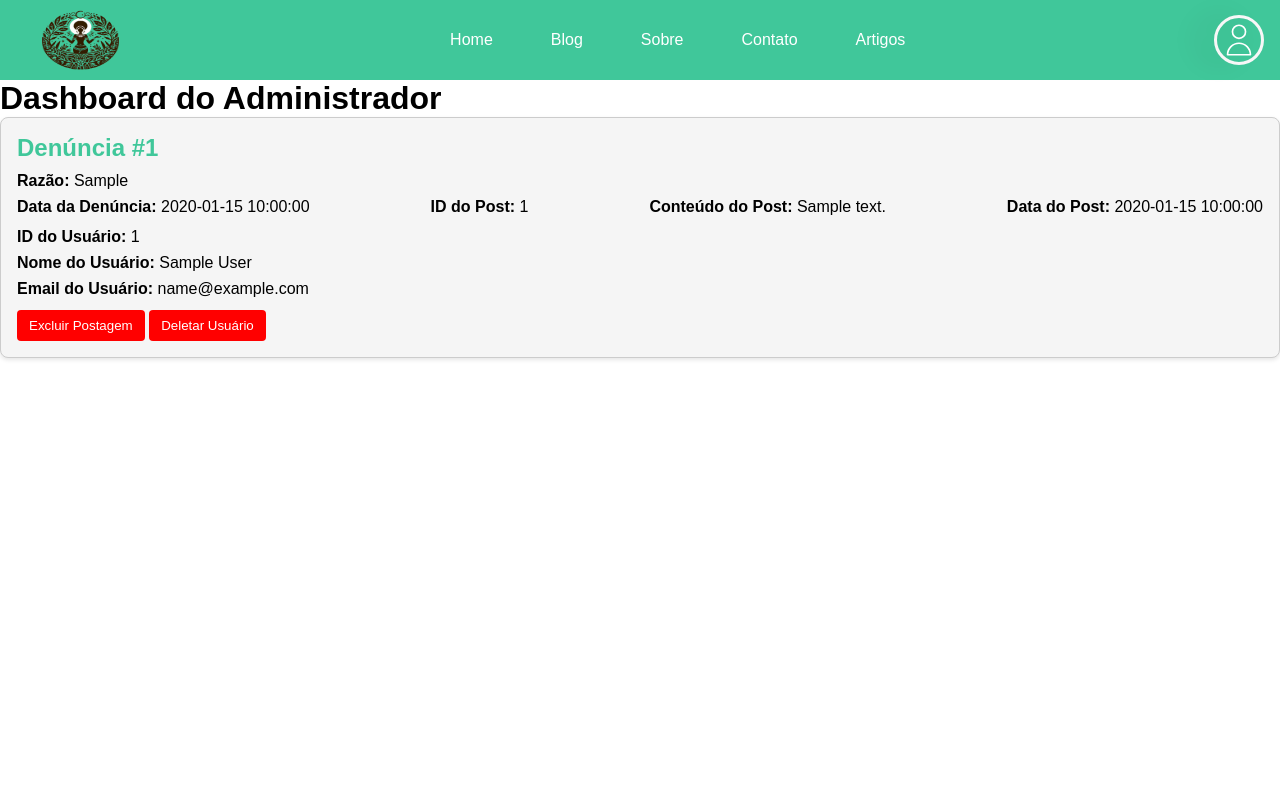
After one commit to Buenno0/website, a PHP site: page /admin/adm_dashboard.php in a window 1280 px wide. The commit adds this page. Run offline with PHP 8.4, Linux system fonts and the light colour scheme; the visitor is signed in with stand-in values (Sample User, id 1); tables that the repository leaves empty hold one stand-in row (values such as "Sample post").

```diff
--- /dev/null
+++ b/admin/adm_dashboard.php
@@ -0,0 +1,90 @@
+<?php
+require_once('../includes/header.php');
+require_once('../config/config.php');
+
+// Verifica se o usuário está logado e é administrador
+if (!isset($_SESSION['user_id']) || $_SESSION['user_type'] !== 'adm') {
+    header("Location: ../users/login.php");
+    exit();
+}
+
+// Consulta para obter as denúncias
+$sql = "SELECT
+            reports.id AS report_id,
+            reports.reason,
+            reports.created_at AS report_created_at,
+            post.id AS post_id,
+            post.content AS post_content,
+            post.created_at AS post_created_at,
+            user.id AS user_id,
+            user.name AS user_name,
+            user.email AS user_email
+        FROM
+            reports
+        JOIN
+            post ON reports.post_id = post.id
+        JOIN
+            user ON post.user_id = user.id";
+$result = $conn->query($sql);
+?>
+<style>
+    body {
+        font-family: Arial, sans-serif;
+    }
+    .report-card {
+        border: 1px solid #ccc;
+        padding: 16px;
+        margin-bottom: 16px;
+        border-radius: 8px;
+    }
+    .report-details, .user-info {
+        margin-bottom: 12px;
+    }
+    .button-container {
+        margin-top: 12px;
+    }
+    .delete-button {
+        background-color: red;
+        color: white;
+        border: none;
+        padding: 8px 12px;
+        border-radius: 4px;
+        cursor: pointer;
+    }
+</style>
+<body>
+    <h1>Dashboard do Administrador</h1>
+    <?php if ($result->num_rows > 0): ?>
+        <?php while ($row = $result->fetch_assoc()): ?>
+            <div class="report-card">
+                <h2>Denúncia #<?php echo $row['report_id']; ?></h2>
+                <p><strong>Razão:</strong> <?php echo $row['reason']; ?></p>
+                <div class="report-details">
+                    <div><strong>Data da Denúncia:</strong> <?php echo $row['report_created_at']; ?></div>
+                    <div><strong>ID do Post:</strong> <?php echo $row['post_id']; ?></div>
+                    <div><strong>Conteúdo do Post:</strong> <?php echo $row['post_content']; ?></div>
+                    <div><strong>Data do Post:</strong> <?php echo $row['post_created_at']; ?></div>
+                </div>
+                <div class="user-info">
+                    <div><strong>ID do Usuário:</strong> <?php echo $row['user_id']; ?></div>
+                    <div><strong>Nome do Usuário:</strong> <?php echo $row['user_name']; ?></div>
+                    <div><strong>Email do Usuário:</strong> <?php echo $row['user_email']; ?></div>
+                </div>
+                <div class="button-container">
+                    <button class="delete-button" onclick="confirmDeletion('post', <?php echo $row['post_id']; ?>)">Excluir Postagem</button>
+                    <button class="delete-button" onclick="confirmDeletion('user', <?php echo $row['user_id']; ?>)">Deletar Usuário</button>
+                </div>
+            </div>
+        <?php endwhile; ?>
+    <?php else: ?>
+        <p>Nenhuma denúncia encontrada.</p>
+    <?php endif; ?>
+</body>
+<script>
+    function confirmDeletion(type, id) {
+        let message = type === 'post' ? 'Tem certeza que deseja excluir esta postagem?' : 'Tem certeza que deseja deletar este usuário?';
+        if (confirm(message)) {
+            window.location.href = `delete.php?type=${type}&id=${id}`;
+        }
+    }
+</script>
--- a/includes/header.php
+++ b/includes/header.php
@@ -4,17 +4,12 @@ if (isset($_SESSION["user_id"]) && isset($_SESSION["user_name"])) {
     $id = $_SESSION["user_id"];
     $name = $_SESSION["user_name"];
     $email = $_SESSION["user_email"];
+    $user_type = $_SESSION["user_type"];
 }
 ?>
 <!DOCTYPE html>
 <html lang="pt-br">
 <head>
-    <style>
-        .a-menu {
-            color: #000;
-            text-decoration: none;
-        }
-    </style>
     <meta charset="utf-8">
     <meta name="viewport" content="width=device-width, initial-scale=1.0">
     <title>Blog</title>
@@ -58,9 +53,11 @@ if (isset($_SESSION["user_id"]) && isset($_SESSION["user_name"])) {
                 <li>
                     <img src="/website/assets/profile.svg" alt="Profile"><a class="a-menu" href="/website/users/my_account.php"> Minha Conta</a>
                 </li>
-                <li>
-                    <img src="/website/assets/settings.svg" alt="Settings"><a class="a-menu" href="test.php"> Ajustes da Conta</a>
-                </li>
+                <?php if ($user_type == 'adm') : ?>
+                    <li>
+                        <img src="/website/assets/settings.svg" alt="Settings"><a class="a-menu" href="/website/admin/adm_dashboard.php"> Admnistração</a>
+                    </li>
+                <?php endif; ?>
             </ul>
             <hr class="divider">
             <ul>
--- a/src/blog.php
+++ b/src/blog.php
@@ -38,7 +38,7 @@
     <aside class="aside">
     <h2>Recursos Recomendados</h2>
     <ul>
-        <li><a href="#">Livro: Fundamentos da Umbanda</a></li>
+        <li><a href="https://madras.com.br/pdf/iniciacao-umbanda.pdf">Livro: Iniciacão á Umbanda</a></li>
         <li><a href="#">Vídeo: Introdução aos Orixás</a></li>
         <li><a href="#">Notícia: Celebração de Ogum no Terreiro X</a></li>
     </ul>
--- a/style/style.css
+++ b/style/style.css
@@ -1225,6 +1225,61 @@ img.post-image {
     background-color: #CC0000; /* Vermelho mais escuro no hover */
     box-shadow: 0 6px 12px rgba(0, 0, 0, 0.3);
 }
+.a-menu {
+    color: #000;
+    text-decoration: none;
+}
+
+.report-card {
+    background-color: var(--post-color);
+    border: 1px solid var(--gray-borders);
+    border-radius: 8px;
+    margin-bottom: 20px;
+    padding: 20px;
+    box-shadow: 0 2px 4px rgba(0, 0, 0, 0.1);
+}
+
+.report-card h2 {
+    margin-bottom: 10px;
+    color: var(--primary);
+}
+
+.report-card p {
+    margin-bottom: 8px;
+}
+
+.report-card .report-details {
+    display: flex;
+    justify-content: space-between;
+    flex-wrap: wrap;
+}
+
+.report-card .report-details div {
+    margin-right: 20px;
+}
+
+.report-card .report-details div:last-child {
+    margin-right: 0;
+}
+
+.report-card .user-info {
+    margin-top: 10px;
+}
+
+.report-card .user-info div {
+    margin-bottom: 8px;
+}
+
+@media (max-width: 768px) {
+    .report-card .report-details {
+        flex-direction: column;
+    }
+
+    .report-card .report-details div {
+        margin-right: 0;
+        margin-bottom: 10px;
+    }
+}
 
 @media (min-width: 768px) {
     .account-container {
```
Also changed, not shown: users/login.php (+6 -1 lines).
